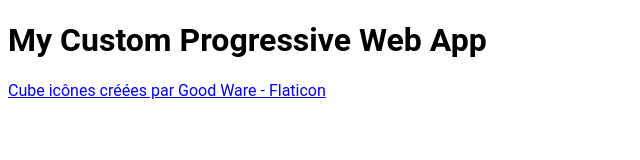
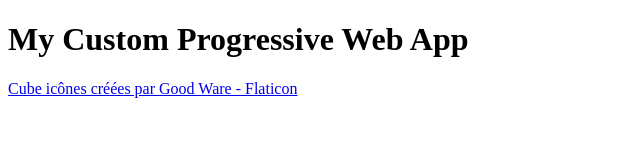
Before and after one commit to minmaj/my-custom-pwa, a plain HTML site: page index.html in a window 1280 px wide. Shown: the whole page, without its empty margins (0-640 px from the left). Drawn offline with Linux system fonts and the light colour scheme.

Commit message:
Update index.html

```diff
--- a/index.html
+++ b/index.html
@@ -8,20 +8,14 @@
 		<script defer src="scripts/main.js"></script>
 	</head>
 	<body>
-			<style>
-				body {
-					font-family: 'Roboto', sans-serif;
-				}
-			</style>
-
             <h1>My Custom Progressive Web App</h1>
 
-			<button id="install" class="button">Installer</button>
+		<button id="install" class="button">Installer</button>
 
-			<script>
-				console.log("Page has been loaded...");
-			</script>
+		<script>
+			console.log("Page has been loaded...");
+		</script>
 
-			<a href="https://www.flaticon.com/fr/icones-gratuites/cube" title="cube icônes">Cube icônes créées par Good Ware - Flaticon</a>
+		<a href="https://www.flaticon.com/fr/icones-gratuites/cube" title="cube icônes">Cube icônes créées par Good Ware - Flaticon</a>
 	</body>
 </html>
```
